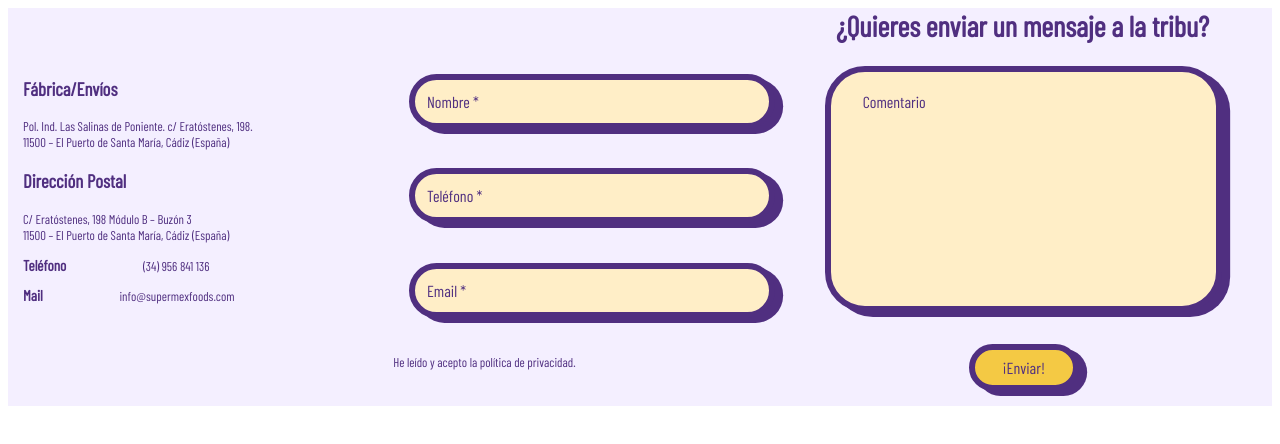
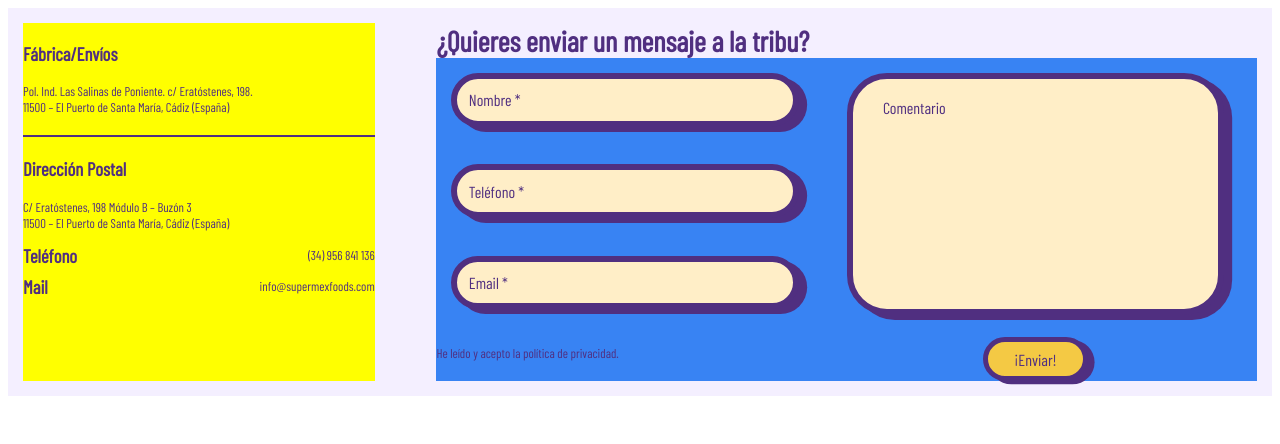
Before and after one commit to GabrielaRamos79/supermex, a React (Vite) app: page / in a window 1280 px wide. Shown: the top 444 px of the page. Built offline with nearby package versions, Linux system fonts and the light colour scheme.

Commit message:
update css

```diff
--- a/src/components/contacto/contacto-form/Contacto-Form.css
+++ b/src/components/contacto/contacto-form/Contacto-Form.css
@@ -17,18 +17,16 @@ h2{
   margin: 0;
 }
 
-.inlineData{
-  display: inline;
-  padding-right: 20%;
-}
+
 
 .mainTittle {
   /* border: #502F80 solid 2px; */
-  text-align: right;
-  padding-right: 5%;
+  text-align: left;
   color: #502F80;
   background-color: #F4EFFF;
   font-size: 1.2em;
+  margin: 0;
+  padding: 0;
 }
 
 .mainContainerContact {
@@ -43,12 +41,14 @@ h2{
 
 .dataContact {
   width: 30%;
-  /* background-color: yellow; */
+  background-color: yellow;
 }
 
 .divFormGeneral {
   width: 70%;
   height: auto;
+  background-color: #3883f3;
+  margin-left: 5%;
 }
 
 .containerForm {
@@ -166,8 +166,8 @@ h2{
   height: auto;
   align-self: center;
   color:#502F80;
-  border: 6px solid #502F80;
-  box-shadow: 0.5em 0.3em 0px 0.01em #502F80;
+  border: 5px solid #502F80;
+  box-shadow: 0.4em 0.2em 0px 0.01em #502F80;
 }
 
 .textAreaField {
@@ -175,7 +175,7 @@ h2{
   height: 70%;
   border-radius: 40px;
   padding-top: 5%;
-  padding-bottom: 5%;
+  padding-bottom: 7%;
   padding-left: 8%;
   padding-right: 15%;
   border: 6px solid #502F80;
@@ -184,6 +184,7 @@ h2{
   /* box-shadow: 9px 8px 0px 6px #502F80; */
   /* box-shadow: 1em 1em 0px 0.2em #502F80; */
   color: #502F80;
+
 }
 
 
@@ -192,7 +193,9 @@ h2{
   width: 100%;
   height: 95%;
   display: flex;
-  padding-top: 2%;
+  padding-top: 4%;
+  margin-bottom: 0;
+  padding-bottom: 0;
 }
 
 .inputField::placeholder,
@@ -207,8 +210,9 @@ h2{
   height: 15%;
   display: flex;
   justify-content: center;
-  align-content: center;
-
+  /* align-content: center; */
+  margin: 0;
+  padding: 0px;
 }
 
 .custom-alert {
@@ -241,3 +245,45 @@ h2{
   background-color: #D9ECEA;
   color: #3883f3;
 }
+
+
+hr {
+  border: none;
+  border-top: 2px solid #502F80;
+  margin: 20px 0;
+  width:auto;
+}
+/*
+.dataContactDown{
+  margin-top: 20%;
+  display: flex;
+  flex-direction: column;
+  justify-content: space-between;
+}
+
+.phoneEmail{
+  text-align: right;
+  margin: 0;
+} */
+
+.contactRow {
+  display: flex;
+  justify-content: space-between;
+  align-items: center;
+  margin: 8px 0;
+}
+
+.inlineData {
+  font-weight: bold;
+  margin: 0;
+}
+
+.phoneEmail {
+
+  font-size: 0.8em;
+}
+
+/* .inlineData{
+  display: inline;
+  padding-right: 20%;
+} */
--- a/src/components/contacto/contacto-form/ContactoForm.jsx
+++ b/src/components/contacto/contacto-form/ContactoForm.jsx
@@ -49,29 +49,42 @@ function ContactoForm() {
 
   return (
     <>
-      <div className="mainTittle">
+      {/* <div className="mainTittle">
         <h2>¿Quieres enviar un mensaje a la tribu?</h2>
-      </div>
+      </div> */}
 
       <div className="mainContainerContact">
         <div className="dataContact">
           <h3>Fábrica/Envíos</h3>
           <p>
-            Pol. Ind. Las Salinas de Poniente. c/ Eratóstenes, 198.<br></br> 11500 – El
-            Puerto de Santa María, Cádiz (España)
+            Pol. Ind. Las Salinas de Poniente. c/ Eratóstenes, 198.<br></br>{" "}
+            11500 – El Puerto de Santa María, Cádiz (España)
           </p>
+          <hr></hr>
           <h3>Dirección Postal</h3>
           <p>
-            C/ Eratóstenes, 198 Módulo B – Buzón 3 <br></br>11500 – El Puerto de Santa
-            María, Cádiz (España)
+            C/ Eratóstenes, 198 Módulo B – Buzón 3 <br></br>11500 – El Puerto de
+            Santa María, Cádiz (España)
           </p>
-          <p><h3 className="inlineData">Teléfono</h3> (34) 956 841 136</p>
-          <p><h3 className="inlineData">Mail</h3> info@supermexfoods.com</p>
+          <div className="dataContactDown">
+            <div className="contactRow">
+              <h3 className="inlineData">Teléfono</h3>
+              <span className="phoneEmail">(34) 956 841 136</span>
+            </div>
+            <div className="contactRow">
+              <h3 className="inlineData">Mail</h3>
+              <span className="phoneEmail">info@supermexfoods.com</span>
+            </div>
+          </div>
+        </div>
 
-        </div>
         <div className="divFormGeneral">
           <form id="form" onSubmit={handleSubmit}>
+          <div className="mainTittle">
+                  <h2>¿Quieres enviar un mensaje a la tribu?</h2>
+                </div>
             <div className="containerForm">
+
               <div className="containerFieldsLeft">
                 <div className="field">
                   {/* <div className="rectangulo"></div> */}
@@ -113,7 +126,7 @@ function ContactoForm() {
                 </div>
               </div>
               <div className="containerFieldsRight">
-              {/* <div className="rectangulo2"></div> */}
+                {/* <div className="rectangulo2"></div> */}
                 <div className="divTextArea">
                   <textarea
                     id="emailjs_message"
```
